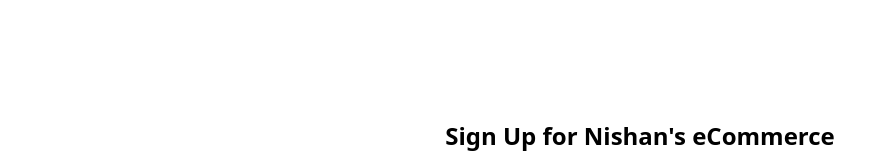
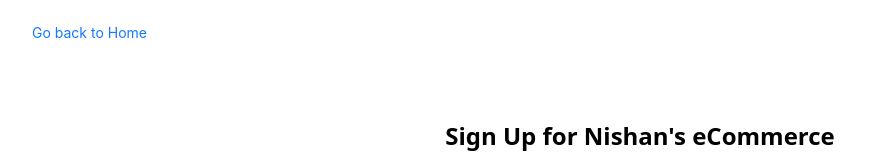
Before and after one commit to nishanau/full_stack_app, a Next.js app: page /auth/signup in a window 1280 px wide. Shown: the top 157 px of the page, without its empty margins (0-895 px from the left). Built offline with nearby package versions, Linux system fonts and the light colour scheme.

Commit message:
added back buttons in login/signup pages

```diff
--- a/app/auth/login/page.js
+++ b/app/auth/login/page.js
@@ -1,7 +1,7 @@
 "use client";
 import React, { useState, useEffect } from "react";
 import { Button, Space, Form, Input, message } from "antd";
-import { signIn,getSession } from "next-auth/react";
+import { signIn, getSession } from "next-auth/react";
 import Link from "next/link";
 import { useRouter } from "next/navigation";
 
@@ -16,6 +16,7 @@
       setIsClient(true);
     }
   }, []);
+
   useEffect(() => {
     const checkSession = async () => {
       const session = await getSession();
@@ -23,7 +24,6 @@
         router.push("/");
       }
     };
-
     checkSession();
   }, [router]);
 
@@ -57,6 +57,11 @@
 
   return (
     <div className="flex items-center justify-center min-h-screen text-center p-4 bg-background-color text-foreground-color">
+      <div className="absolute top-4 left-4">
+        <Button type="link" onClick={() => router.push("/")}>
+         Go back to Home
+        </Button>
+      </div>
       <div className="flex flex-col items-center space-y-4 w-full max-w-md">
         <h1 className="text-2xl font-bold text-foreground-color">
           Login to Nishan's eCommerce Platform
--- a/app/auth/signup/page.js
+++ b/app/auth/signup/page.js
@@ -3,9 +3,12 @@
 import { Button, Space, Form, Input, message } from "antd";
 import { signIn } from "next-auth/react";
 import Link from "next/link";
+import { useRouter } from "next/navigation";
 
 const SignupPage = () => {
   const [loading, setLoading] = useState(false);
+  const router = useRouter();
+  const [form] = Form.useForm();
 
   const handleGoogleSignup = () => {
     signIn("google");
@@ -29,15 +32,19 @@
 
       // Directly parse the JSON response
       const result = await response.json();
-      if (!response.ok ) {
+      if (!response.ok && result.message === "User already exists") {
+        throw new Error(result.error || "User already exists");
+      }
+      if (!response.ok) {
         throw new Error(result.error || "SignUp failed");
       }
-      if (!response.ok && result.message == "User already exists") {
-        throw new Error(result.error || "User already exists");
-      }
+
 
       // Display success message from the response
-      message.success(result.message );
+      message.success(result.message);
+
+      // Clear the form fields
+      form.resetFields();
 
       // Optionally, log the user in after signup
       await signIn("credentials", {
@@ -54,14 +61,19 @@
     }
   };
 
-
   return (
     <div className="flex items-center justify-center min-h-screen text-center p-4 bg-background-color text-foreground-color">
+      <div className="absolute top-4 left-4">
+        <Button type="link" onClick={() => router.push("/")}>
+         Go back to Home
+        </Button>
+      </div>
       <div className="flex flex-col items-center space-y-4 w-full max-w-md">
         <h1 className="text-2xl font-bold text-foreground-color">
           Sign Up for Nishan's eCommerce Platform
         </h1>
         <Form
+          form={form}
           name="signup"
           layout="vertical"
           onFinish={handleEmailSignup}
@@ -119,7 +131,6 @@
               htmlType="submit"
               loading={loading}
               className="w-full h-12 bg-button-background-color text-button-text-color text-xl"
-
             >
               Sign Up
             </Button>
```
Also changed, not shown: public/back.png (added).
